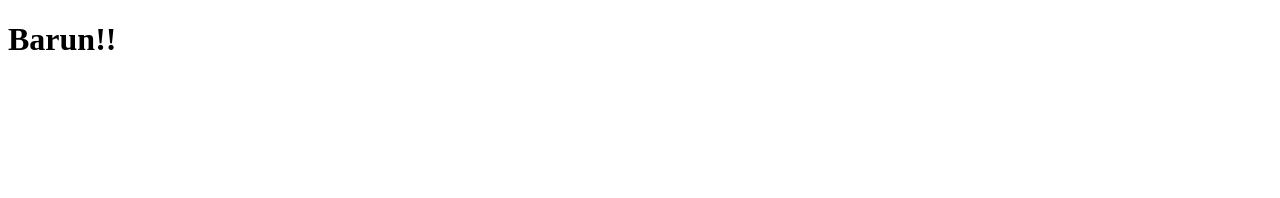
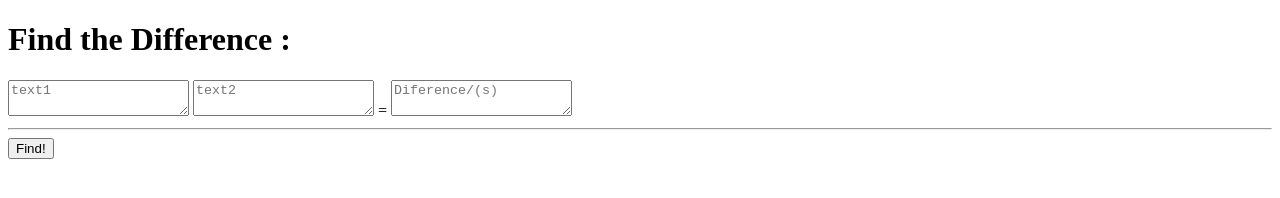
Before and after one commit to Barungit/Difference_Finder, a plain HTML site: page index.html in a window 1280 px wide. Drawn offline with Linux system fonts and the light colour scheme.

Commit message:
added js function and skeleton design

```diff
--- /dev/null
+++ b/find.js
@@ -0,0 +1,8 @@
+function tell(){
+    console.log("Barun");
+    var text1 = document.getElementById("text1").value;
+    var text2 = document.getElementsByName("text2")[0].value;
+    document.getElementById("diff").value = text1+text2;
+    console.log(text1+text2);
+    //console.log(text2);
+}
--- a/index.html
+++ b/index.html
@@ -4,8 +4,15 @@
     <meta charset="UTF-8">
     <meta name="viewport" content="width=device-width, initial-scale=1.0">
     <title>Difference_Finder</title>
+    <script src="find.js"></script>
 </head>
 <body>
-    <h1>Barun!!</h1>
+    <h1>Find the Difference :</h1>
+    <textarea placeholder="text1" id="text1"></textarea>
+    <textarea placeholder="text2" name="text2"></textarea>
+    <span> = </span>
+    <textarea placeholder="Diference/(s)" id="diff"></textarea>
+    <hr>
+    <button onclick="tell()">Find!</button>
 </body>
 </html>
```
